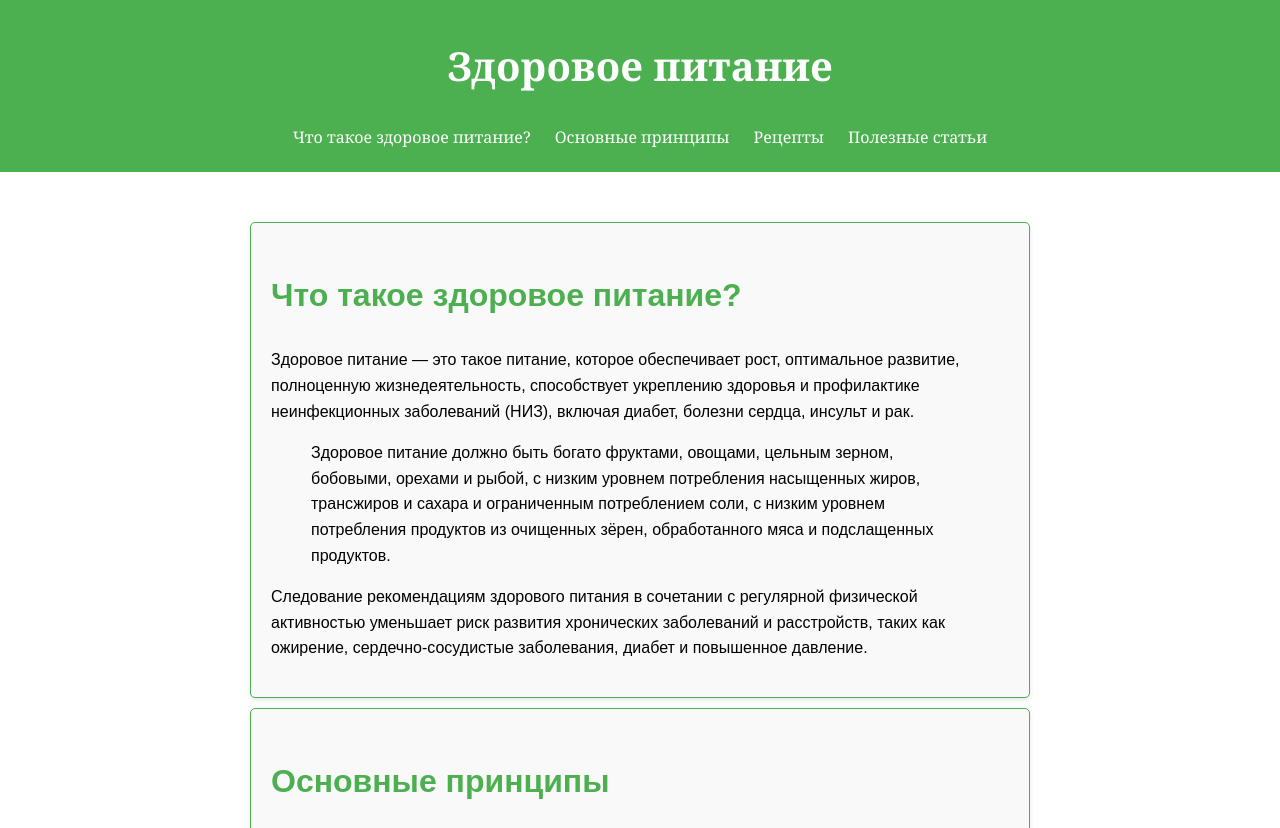
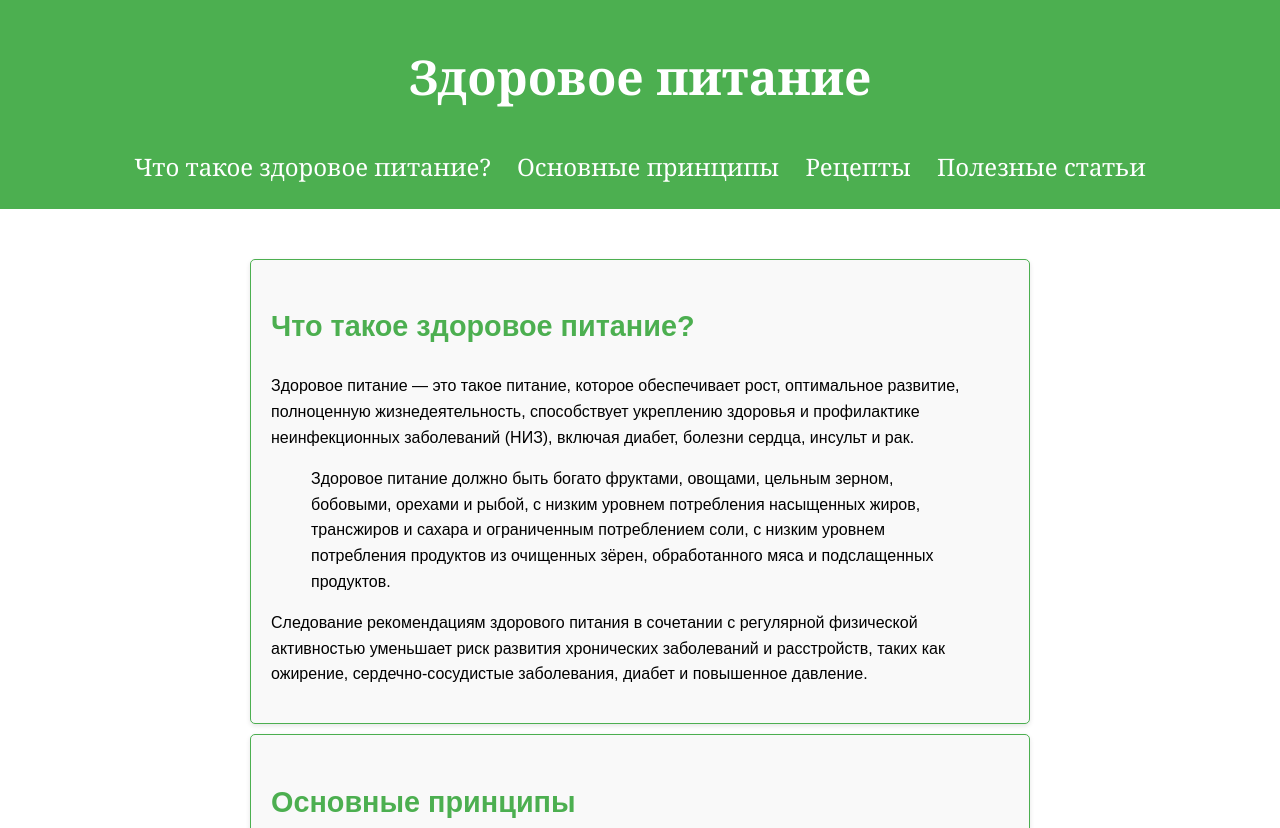
Before and after one commit to elina-bite/edu_sitee.github.io, a plain HTML site: page index.html in a window 1280 px wide. Shown: the top 828 px of the page. Drawn offline with Linux system fonts and the light colour scheme; a web font is replaced by a local one.

Commit message:
Update index.html

```diff
--- a/index.html
+++ b/index.html
@@ -22,7 +22,7 @@
             padding: 7px 0; /* Уменьшенные отступы для шапки */
             text-align: center;
             font-family: 'Georgia', serif; /* Изменен шрифт на более красивый для заголовка */
-            font-size: 1em; /* Уменьшенный размер шрифта заголовка */
+            font-size: 1.5em; /* Уменьшенный размер шрифта заголовка */
         }
 
         nav ul {
@@ -61,11 +61,11 @@
         }
 
         h1 {
-            font-size: 2.5em;
+            font-size: 2em; /* Уменьшенный размер основного заголовка */
         }
 
         h2 {
-            font-size: 2em;
+            font-size: 1.8em; /* Уменьшенный размер заголовков секций */
             color: #4CAF50; /* Цвет заголовков */
         }
 
```
